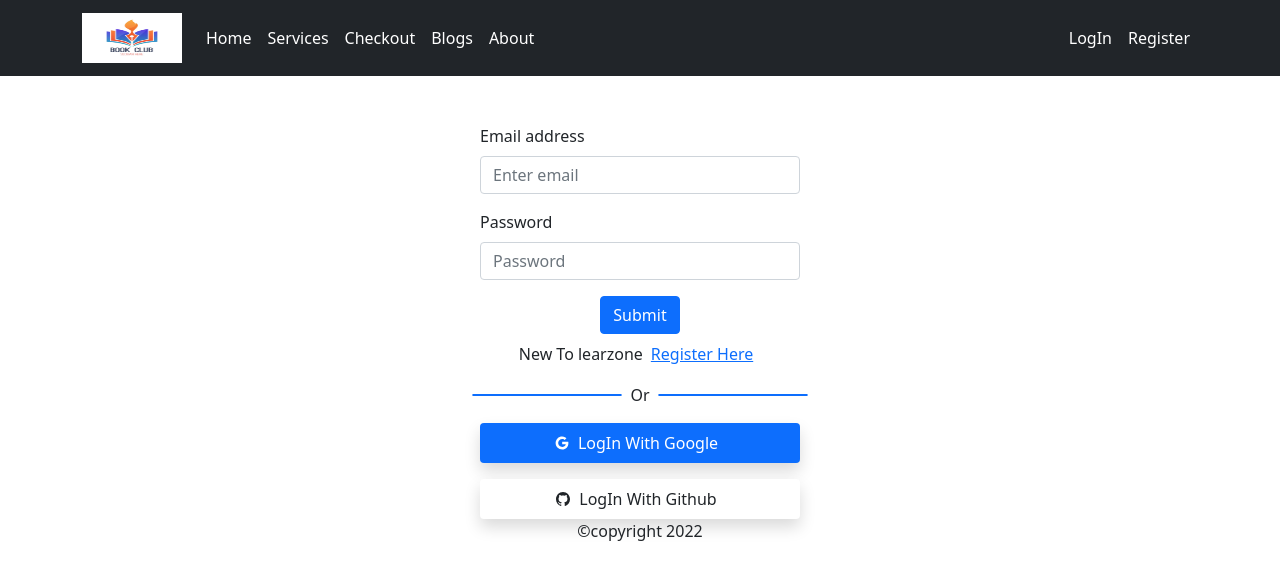
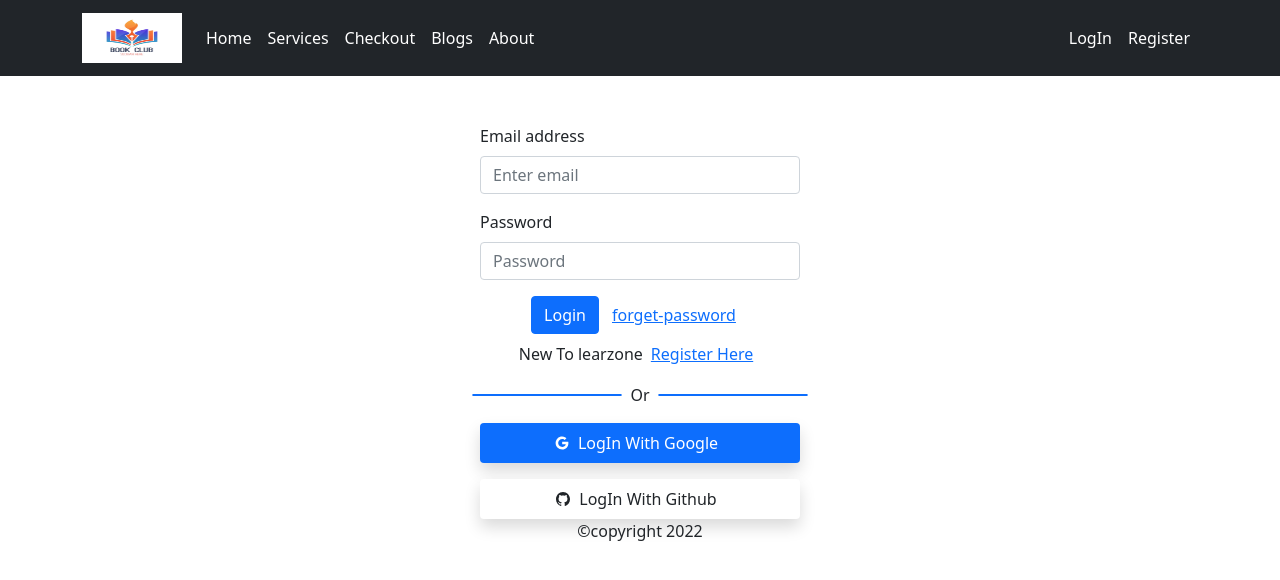
Before and after one commit to Md-Shahriar-Islam/LearnZone, a React (Create React App) app: page /login in a window 1280 px wide. Shown: the top 580 px of the page. Built offline with nearby package versions, Linux system fonts and the light colour scheme; no server answers.

Commit message:
toast message added

```diff
--- a/package.json
+++ b/package.json
@@ -16,6 +16,7 @@
     "react-router-dom": "^6.3.0",
     "react-scripts": "^5.0.1",
     "react-social-login-buttons": "^3.6.0",
+    "react-toastify": "^8.2.0",
     "web-vitals": "^2.1.4"
   },
   "scripts": {
--- a/src/Components/LogIn/LogIn.js
+++ b/src/Components/LogIn/LogIn.js
@@ -2,14 +2,20 @@ import React, { useState } from 'react';
 import { Button, Form } from 'react-bootstrap';
 import { Link, useLocation, useNavigate } from 'react-router-dom';
 import { IoLogoGoogle, IoLogoGithub } from "react-icons/io";
-import { useSignInWithGoogle, useSignInWithGithub } from 'react-firebase-hooks/auth';
+import { useSignInWithGoogle, useSignInWithGithub, useSendPasswordResetEmail } from 'react-firebase-hooks/auth';
 import auth from '../../firebase.init'
 import { useSignInWithEmailAndPassword } from 'react-firebase-hooks/auth';
+import { ToastContainer, toast } from 'react-toastify';
+import 'react-toastify/dist/ReactToastify.css';
+
 
 
 const LogIn = () => {
     const [email, setEmail] = useState('');
     const [password, setPassword] = useState('');
+    const [sendPasswordResetEmail] = useSendPasswordResetEmail(
+        auth
+    );
     const [
         signInWithEmailAndPassword,
         user,
@@ -42,6 +48,11 @@ const LogIn = () => {
         signInWithEmailAndPassword(email, password);
         event.preventDefault();
     }
+    const resetPassword = async () => {
+        await sendPasswordResetEmail(email);
+        toast('Sent email');
+    }
+
     return (
         <div>
             <div className="w-25 mx-auto mt-5">
@@ -62,8 +73,10 @@ const LogIn = () => {
             </div>
             <div className="d-flex justify-content-center">
                 <Button onClick={handleSignIn} variant="primary" type="submit">
-                    Submit
+                    Login
                 </Button>
+                <button onClick={resetPassword} className="btn btn-link">forget-password</button>
+                <ToastContainer />
 
 
             </div>
--- a/src/Components/Register/Register.js
+++ b/src/Components/Register/Register.js
@@ -4,33 +4,32 @@ import { Link, useNavigate } from 'react-router-dom';
 import { IoLogoGoogle, IoLogoGithub } from "react-icons/io";
 import { useCreateUserWithEmailAndPassword } from 'react-firebase-hooks/auth';
 import { useSignInWithGoogle, useSignInWithGithub } from 'react-firebase-hooks/auth';
-import { useSendEmailVerification } from 'react-firebase-hooks/auth';
+import { useSendEmailVerification, useSendPasswordResetEmail } from 'react-firebase-hooks/auth';
+
 import auth from '../../firebase.init'
 
 
 const Register = () => {
     const [email, setEmail] = useState('');
     const [password, setPassword] = useState('');
-    const [sendEmailVerification, sending, error] = useSendEmailVerification(
+    const [sendEmailVerification] = useSendEmailVerification(
         auth
     );
+
 
     const [
         createUserWithEmailAndPassword,
         user,
 
-    ] = useCreateUserWithEmailAndPassword(auth);
+    ] = useCreateUserWithEmailAndPassword(auth, { sendEmailVerification: true });
     const [signInWithGoogle, user1, loading1, error1] = useSignInWithGoogle(auth);
     const [signInWithGithub, user2, loading2, error2] = useSignInWithGithub(auth);
     const navigate = useNavigate()
     const homeNavigate = () => {
         navigate('/home')
     }
-    const emailVerification = async () => {
-        await sendEmailVerification();
-        alert('Sent email');
-    }
-    const handleLogIn = async (event) => {
+
+    const handleLogIn = (event) => {
 
 
         createUserWithEmailAndPassword(email, password);
@@ -54,16 +53,16 @@ const Register = () => {
                     <Form>
                         <Form.Group className="mb-3" controlId="formBasicName">
                             <Form.Label>Name</Form.Label>
-                            <Form.Control onChange={(e) => setEmail(e.target.value)} type="name" placeholder="Enter name" />
+                            <Form.Control type="name" placeholder="Enter name" />
                         </Form.Group>
                         <Form.Group className="mb-3" controlId="formBasicEmail">
                             <Form.Label>Email address</Form.Label>
-                            <Form.Control value={email} type="email" onChange={(e) => setEmail(e.target.value)} placeholder="Enter email" />
+                            <Form.Control value={email} type="email" onChange={(e) => setEmail(e.target.value)} placeholder="Enter email" required />
                         </Form.Group>
 
                         <Form.Group className="mb-3" controlId="formBasicPassword">
                             <Form.Label>Password</Form.Label>
-                            <Form.Control value={password} type="password" onChange={(e) => setPassword(e.target.value)} placeholder="Password" />
+                            <Form.Control value={password} type="password" onChange={(e) => setPassword(e.target.value)} placeholder="Password" required />
                         </Form.Group>
                         <Form.Group className="mb-3" controlId="formBasicConfirmPassword">
                             <Form.Label>Confirm Password</Form.Label>
@@ -81,7 +80,8 @@ const Register = () => {
 
                 </div>
                 <div className="d-flex justify-content-center mt-2">
-                    <p>Already Have an account<Link className="mx-2" to="/login">LogIn</Link></p>
+                    <p>Already Have an account<Link className="mx-2" to="/login">Register</Link></p>
+
                 </div>
                 <div className='d-flex justify-content-center align-items-center'>
                     <div className="border border-primary" style={{ width: '150px', borderRadius: '4px' }}></div>
```
Also changed, not shown: 1 other file (tests, documents, lock files or other folders).
